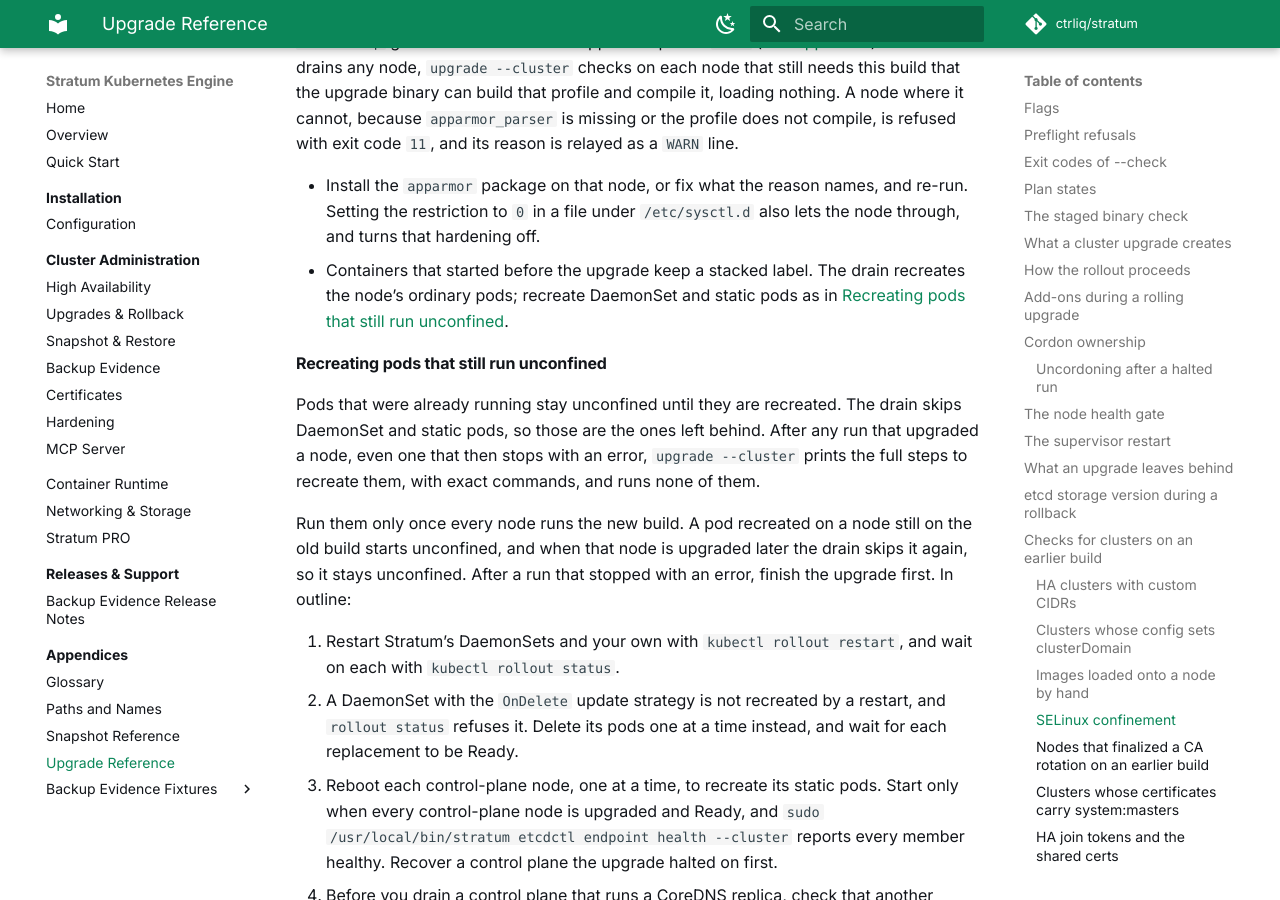
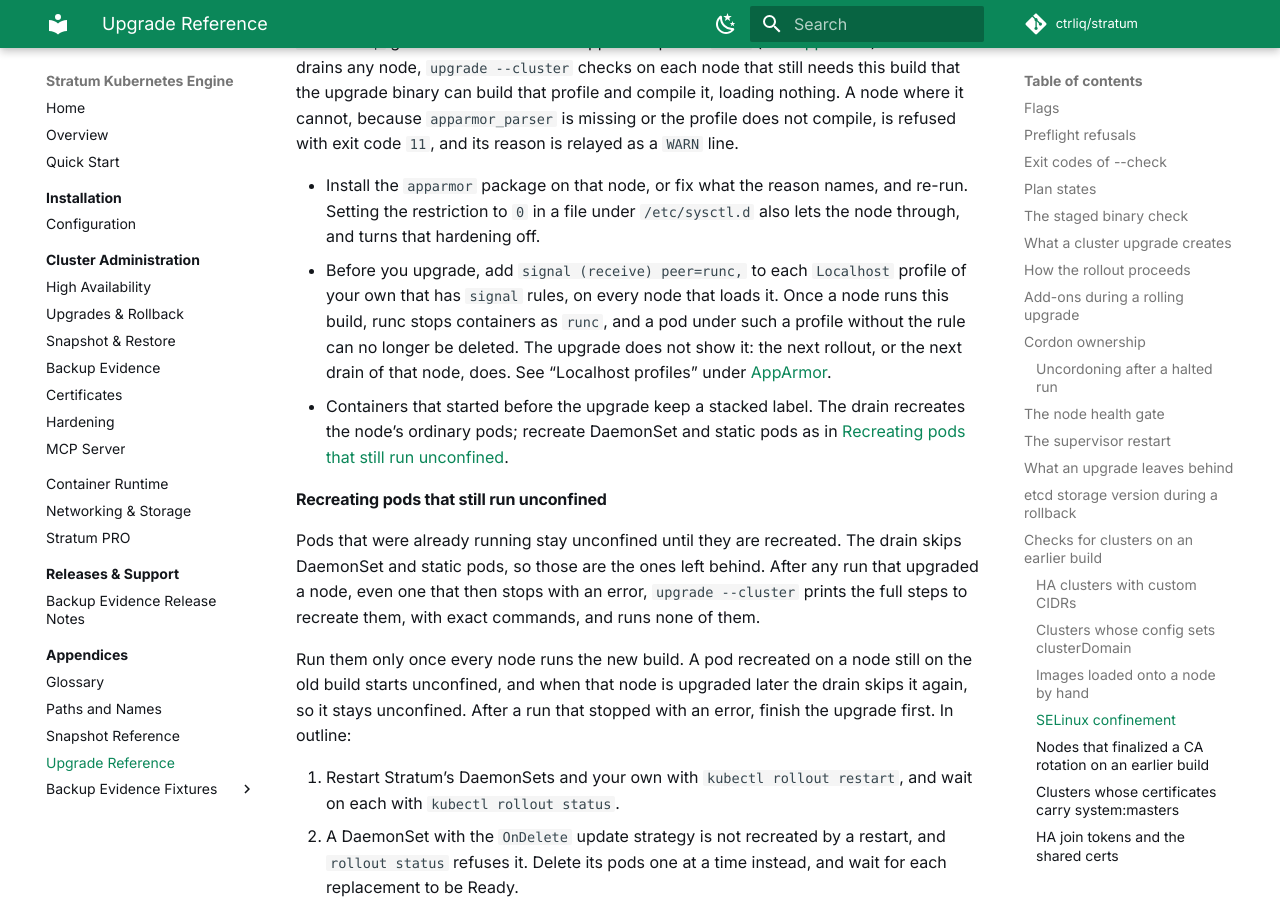
Before and after one commit to ctrliq/stratum, an MkDocs documentation site: the page built from docs/docs/appendices/upgrade-reference.md, in a window 1280 px wide and 900 px high, scrolled down 15707 px. Built offline with MkDocs 1.6.1 and Material for MkDocs 9.7.7, drawn with Linux system fonts in a browser that asks for light colours; comment, search, counter and statistics services are not loaded.

Commit message:
fix(apparmor): address review feedback
- The upgrade notes' AppArmor prerequisite says to add
  `signal (receive) peer=runc,` to Localhost profiles with signal rules
  before upgrading: once a node runs this build, a pod under such a
  profile without the rule cannot be deleted, which shows only at the
  next rollout or drain.
- runtime check says the profile is loaded again "within a minute"
  instead of printing the interval as 1m0s.

Signed-off-by: Rene Jacome <rjacome@ciq.com>

```diff
--- a/docs/docs/appendices/upgrade-reference.md
+++ b/docs/docs/appendices/upgrade-reference.md
@@ -590,6 +590,13 @@ not compile, is refused with exit code `11`, and its reason is relayed as a
 - Install the `apparmor` package on that node, or fix what the reason names,
   and re-run. Setting the restriction to `0` in a file under `/etc/sysctl.d`
   also lets the node through, and turns that hardening off.
+- Before you upgrade, add `signal (receive) peer=runc,` to each `Localhost`
+  profile of your own that has `signal` rules, on every node that loads it.
+  Once a node runs this build, runc stops containers as `runc`, and a pod
+  under such a profile without the rule can no longer be deleted. The upgrade
+  does not show it: the next rollout, or the next drain of that node, does.
+  See "Localhost profiles" under
+  [AppArmor](../installation/configuration.md#apparmor).
 - Containers that started before the upgrade keep a stacked label. The drain
   recreates the node's ordinary pods; recreate DaemonSet and static pods as in
   [Recreating pods that still run unconfined](#recreating-pods-that-still-run-unconfined).
```
Also changed, not shown: 1 other file.
